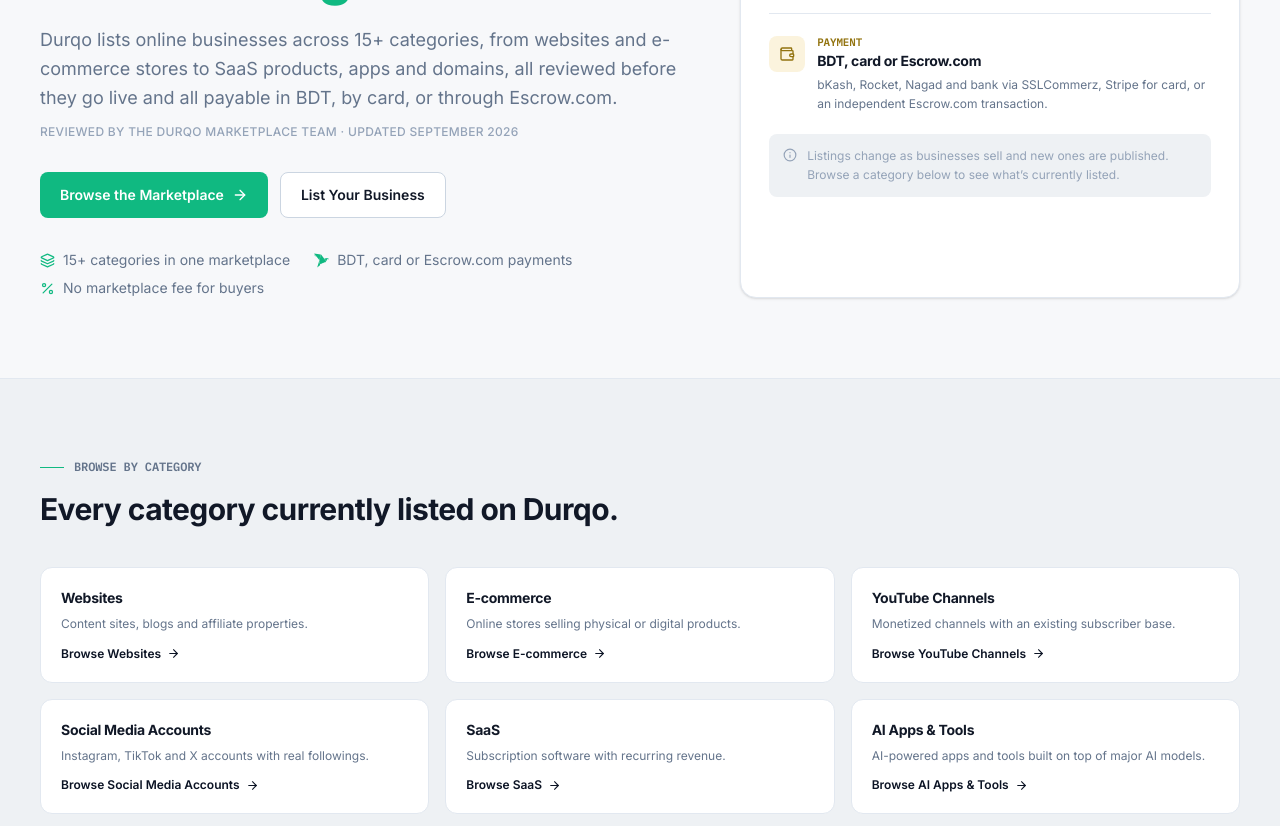
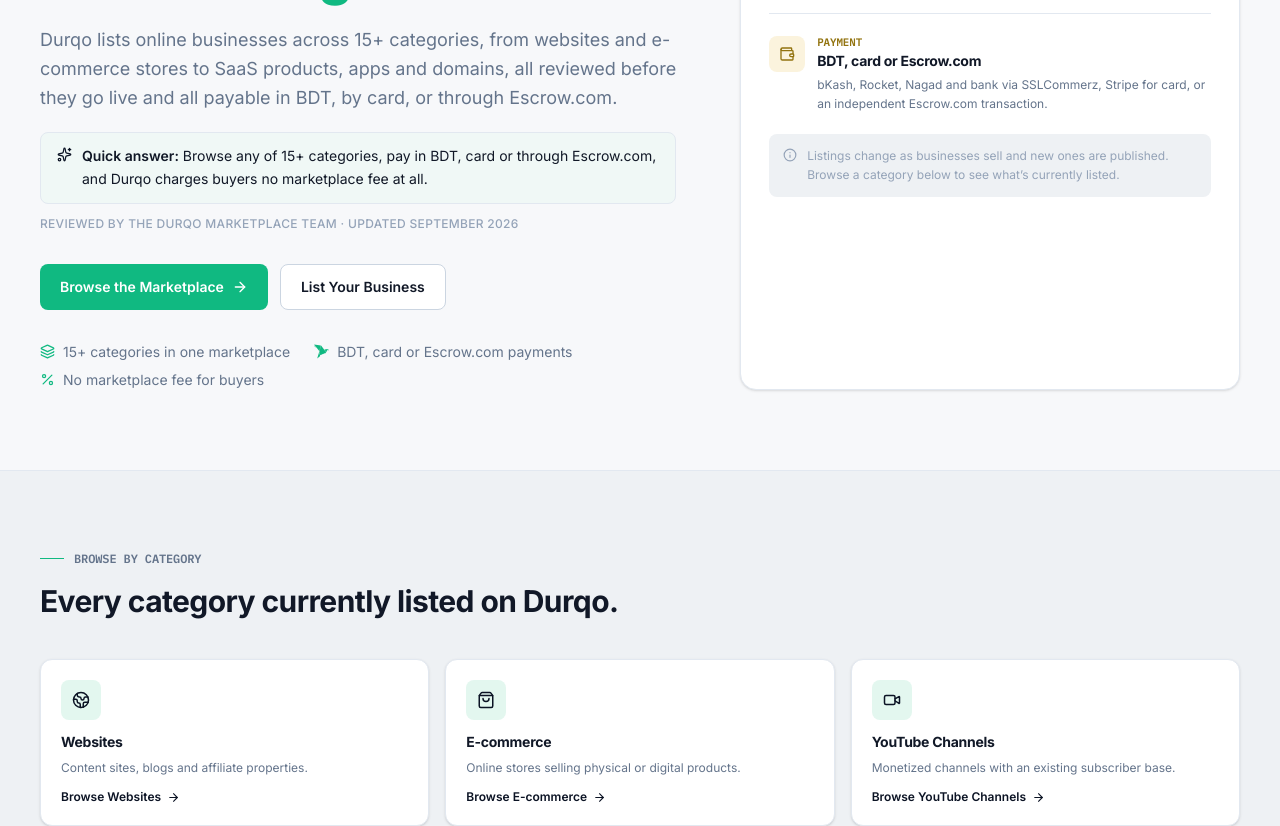
Before and after one commit to mdmanirmia/durqo-app, a Next.js app: page /online-businesses-for-sale-in-bangladesh in a window 1280 px wide. Shown: the part 300-1126 px from the top of the page. Built offline with nearby package versions, Linux system fonts and the light colour scheme; no server answers.

Commit message:
Polish: add Quick answer hero callout and category icon badges

```diff
--- a/src/app/online-businesses-for-sale-in-bangladesh/page.tsx
+++ b/src/app/online-businesses-for-sale-in-bangladesh/page.tsx
@@ -10,6 +10,23 @@ import {
   CreditCard,
   FileSearch,
   Percent,
+  Sparkles,
+  ShoppingBag,
+  Video,
+  Share2,
+  Cloud,
+  Bot,
+  Smartphone,
+  Rocket,
+  Puzzle,
+  Link2,
+  Package,
+  Briefcase,
+  Users,
+  Gamepad2,
+  Mail,
+  Bitcoin,
+  type LucideIcon,
 } from "lucide-react";
 import Container from "@/components/ui/Container";
 import Button from "@/components/ui/Button";
@@ -97,6 +114,30 @@ function DashEyebrow({ children }: { children: React.ReactNode }) {
 function Inner({ children, className = "" }: { children: React.ReactNode; className?: string }) {
   return <div className={`mx-auto max-w-[1200px] ${className}`}>{children}</div>;
 }
+
+// Purely visual: one icon per category id, matched by look/theme (not part
+// of CATEGORIES itself in src/lib/categories.ts) so the category grid below
+// reads as icon cards rather than plain text links. Falls back to Layers
+// for any category id not listed here, so a future category addition never
+// breaks this page.
+const CATEGORY_ICONS: Record<string, LucideIcon> = {
+  websites: Globe2,
+  "e-commerce": ShoppingBag,
+  "youtube-channels": Video,
+  "social-media-accounts": Share2,
+  saas: Cloud,
+  "ai-apps-tools": Bot,
+  "apps-tools": Smartphone,
+  "startup-business": Rocket,
+  "plugins-themes-extensions": Puzzle,
+  domains: Link2,
+  "amazon-stores-kdp": Package,
+  "service-business": Briefcase,
+  "digital-agencies": Users,
+  games: Gamepad2,
+  newsletters: Mail,
+  "crypto-blockchain": Bitcoin,
+};
 
 const WHY_CARDS = [
   {
@@ -216,6 +257,13 @@ export default function OnlineBusinessesForSaleInBangladeshPage() {
                   products, apps and domains, all reviewed before they go live and all payable in BDT, by card, or
                   through Escrow.com.
                 </p>
+                <div className="mt-5 flex items-start gap-2.5 rounded-lg border border-rule bg-brand-soft/40 px-4 py-3">
+                  <Sparkles size={15} className="mt-0.5 shrink-0 text-brand-strong" aria-hidden />
+                  <p className="text-sm leading-relaxed text-ink">
+                    <span className="font-semibold">Quick answer:</span> Browse any of 15+ categories, pay in BDT,
+                    card or through Escrow.com, and Durqo charges buyers no marketplace fee at all.
+                  </p>
+                </div>
                 <p className="mt-3 text-xs font-medium uppercase tracking-wide text-ink-faint">
                   Reviewed by the Durqo Marketplace Team · Updated September 2026
                 </p>
@@ -298,12 +346,17 @@ export default function OnlineBusinessesForSaleInBangladeshPage() {
               <h2 className="text-2xl sm:text-3xl">Every category currently listed on Durqo.</h2>
             </div>
             <div className="grid gap-4 sm:grid-cols-2 lg:grid-cols-3">
-              {CATEGORIES.map((category) => (
+              {CATEGORIES.map((category) => {
+                const Icon = CATEGORY_ICONS[category.id] ?? Layers;
+                return (
                   <Link
                     key={category.id}
                     href={`/buy/${category.id}`}
-                  className="group flex flex-col rounded-xl border border-rule bg-paper-raised p-5 transition hover:border-brand-strong"
+                    className="group flex flex-col rounded-xl border border-rule bg-paper-raised p-5 shadow-sm transition hover:-translate-y-0.5 hover:border-brand-strong hover:shadow-md"
                   >
+                    <span className="mb-3 grid h-10 w-10 place-items-center rounded-lg bg-brand-soft text-brand-strong transition group-hover:bg-brand-strong group-hover:text-white">
+                      <Icon size={18} />
+                    </span>
                     <h3 className="text-sm font-semibold text-ink">{category.name}</h3>
                     <p className="mt-1.5 flex-1 text-xs leading-relaxed text-ink-soft">{category.description}</p>
                     <span className="mt-3 inline-flex items-center gap-1.5 text-xs font-semibold text-brand-strong">
@@ -311,7 +364,8 @@ export default function OnlineBusinessesForSaleInBangladeshPage() {
                       <ArrowRight size={13} className="transition group-hover:translate-x-0.5" />
                     </span>
                   </Link>
-              ))}
+                );
+              })}
             </div>
           </Inner>
         </Container>
```
Lines whose indentation alone changed are shown as unchanged.
